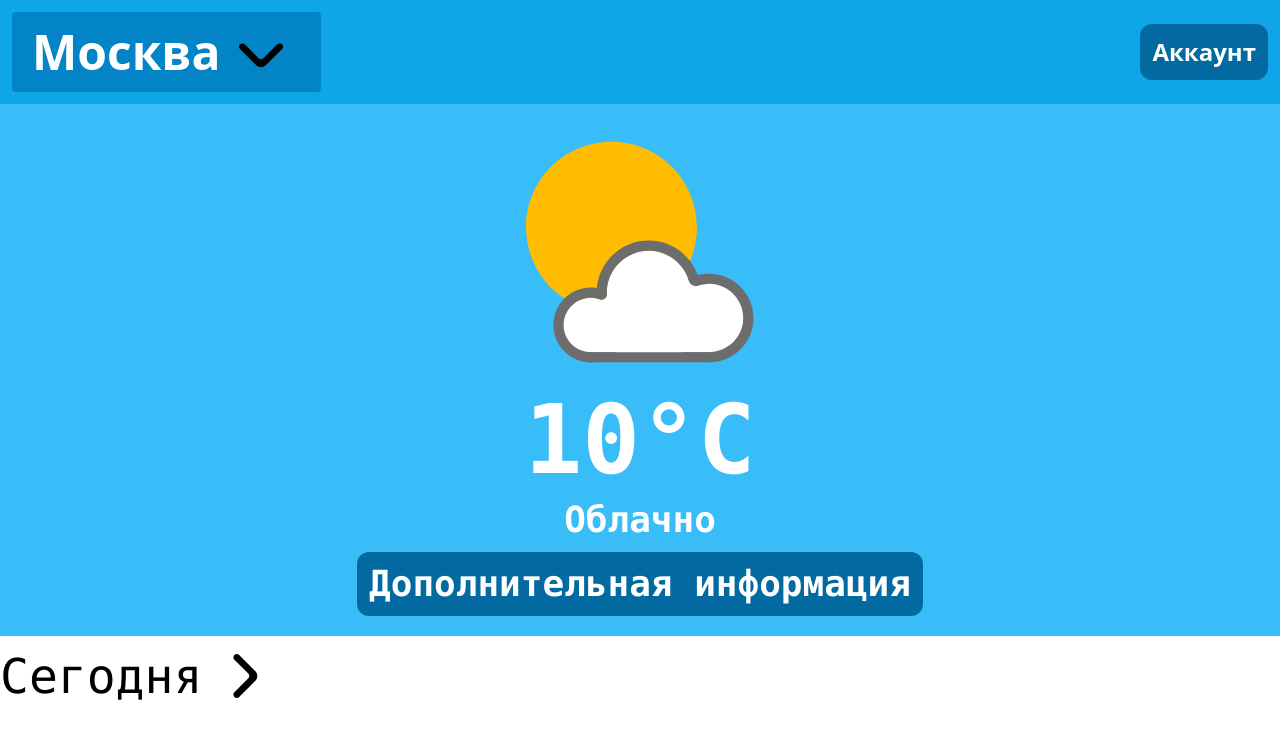
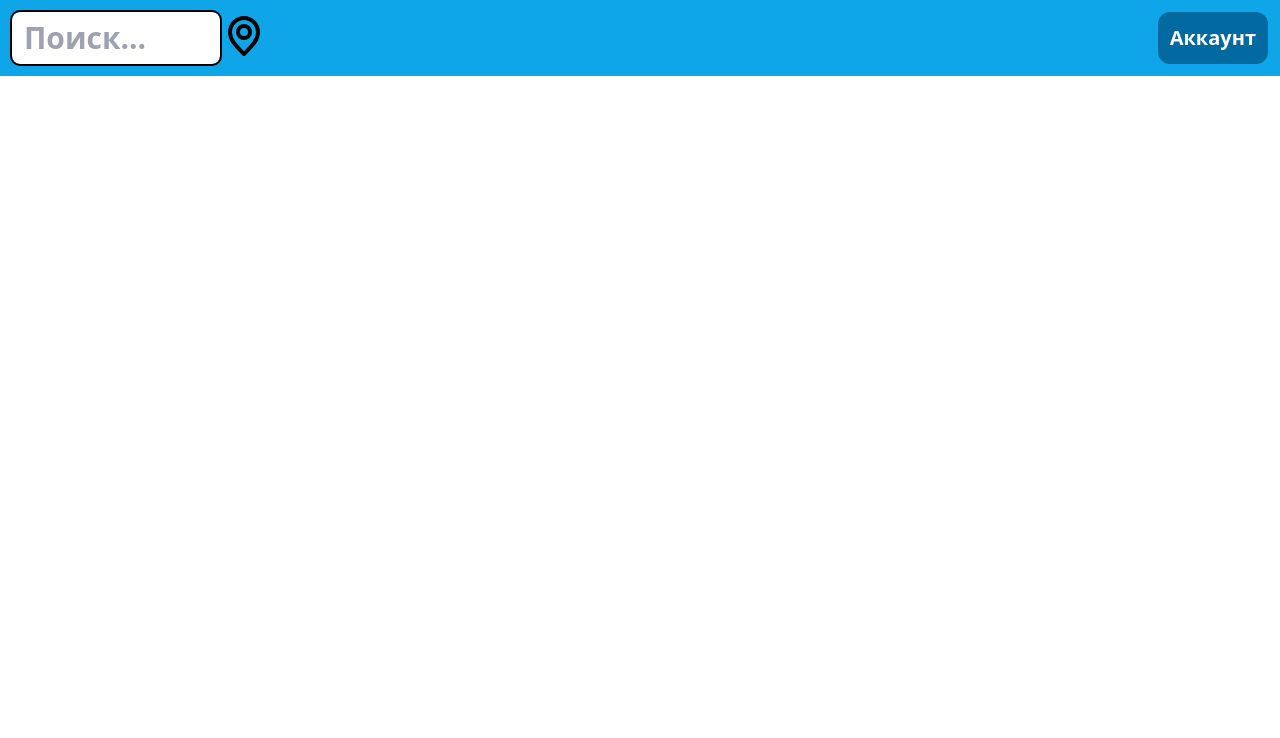
Before and after one commit to vadim36/weather-app, a website built with Vite: page index.html in a window 1280 px wide. Built offline with nearby package versions, Linux system fonts and the light colour scheme.

Commit message:
change fixed location to changable

```diff
--- a/index.html
+++ b/index.html
@@ -8,39 +8,40 @@
   </head>
   <body>
     <header class="flex bg-sky-500 text-white p-3 justify-between">
-      <a data-location-link
-        class="text-center text-5xl font-bold flex items-center
-        bg-sky-600 rounded px-5 cursor-pointer">
-        Москва
-        <input type="image" src="public/arrow-down.svg"
-        alt="arrow icon" class="size-20"
-        data-check-location-button>
-      </a>
-      <button data-account-button class="button font-semibold self-center text-2xl">
+      <label class="text-3xl font-bold flex">
+        <input type="text" class="w-52 px-3 text-black
+        outline-2 outline rounded-lg" placeholder="Поиск...">
+        <input type="image" src="public/location.svg"
+        alt="arrow icon" class="size-12 hover:invert ease-in
+        duration-75"
+        data-get-location-button>
+      </label>
+
+      <button data-account-button class="button font-semibold self-center text-xl">
         Аккаунт
       </button>
     </header>
 
     <main>
-      <section aria-label="Main Weather info" class="flex flex-col items-center
+      <!--<section aria-label="Main Weather info" class="flex flex-col items-center
       bg-sky-400 text-white gap-3 font-mono p-5">
         <img src="public/weather.svg" alt="Weather Icon" data-weather-icon
-          class="size-64">
-        <h2 data-weather-temp class="after:content-['°C'] text-8xl font-bold">10</h2>
-        <h3 data-weather-body class="text-4xl font-semibold">Облачно</h3>
-        <button data-extra-info class="font-semibold text-4xl button">
+          class="size-40">
+        <h2 data-weather-temp class="after:content-['°C'] text-7xl font-bold">10</h2>
+        <h3 data-weather-body class="text-3xl font-semibold">Облачно</h3>
+        <button data-extra-info class="font-semibold text-2xl button tracking-wide">
           Дополнительная информация
         </button>
       </section>
 
       <section aria-label="Next days info">
         <div class="flex items-center">
-          <h2 class="font-mono text-5xl">Сегодня</h2>
+          <h2 class="font-mono text-4xl">Сегодня</h2>
           <input type="image" src="public/arrow-down.svg"
-          alt="arrow icon" class="size-20 rotate-[270deg]"
+          alt="arrow icon" class="size-12 rotate-[270deg]"
           data-check-location-button>
         </div>
-      </section>
+      </section>-->
 
     </main>
 
--- a/src/api/WeatherService.ts
+++ b/src/api/WeatherService.ts
@@ -1,6 +1,6 @@
 export default class WeatherService {
-  static async getData():Promise<void> {
-    return await fetch('https://api.openweathermap.org/data/2.5/forecast?lat=54.198705&lon=37.641062&appid=40dd0d9fca4d02c5fa33d8b285cdeb4f')
+  static async getData(lat: string, lon: string):Promise<void> {
+    return await fetch(`https://api.openweathermap.org/data/2.5/forecast?lat=${lat}&lon=${lon}&appid=40dd0d9fca4d02c5fa33d8b285cdeb4f`)
       .then((response) => response.json())
       .then((response) => response?.list)
       .catch((reject):void => console.log(reject))
```
Also changed, not shown: public/location.svg (added), public/weather.svg (deleted).
